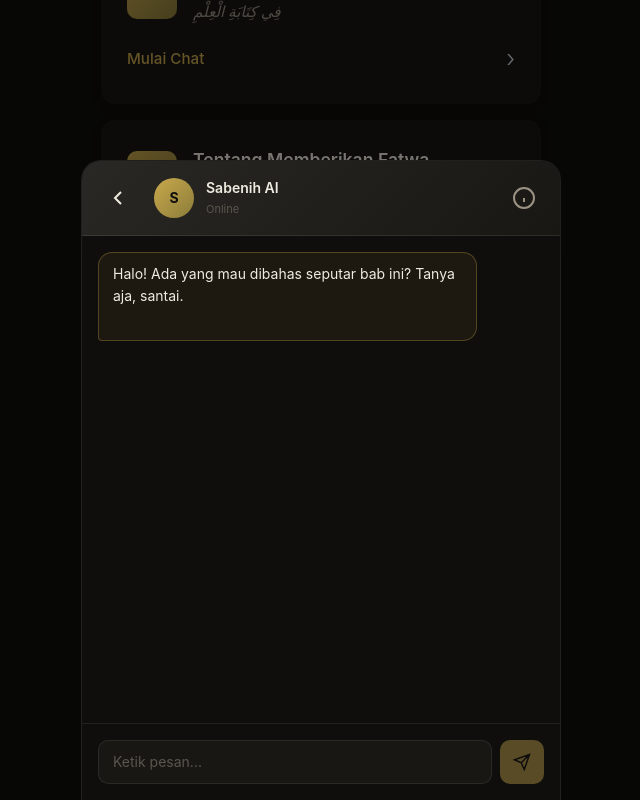
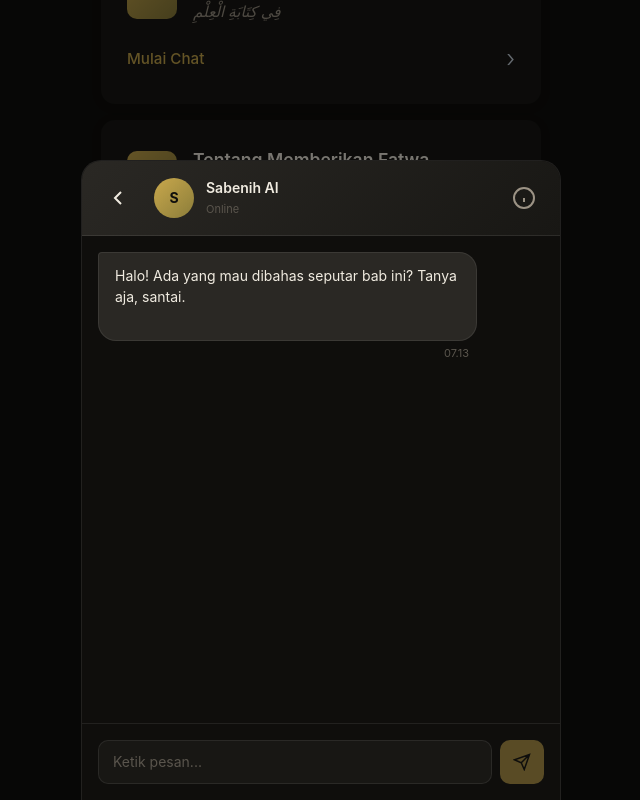
Before and after one commit to sabenihcode/Kitab, a React (Vite) app: page /tanya in a window 1280 px wide. Both pictures are taken after a click on the button 640 px from the left and 1026 px from the top of the page. Shown: the part 626-1426 px from the top of the page, without its empty margins (319-959 px from the left). Built offline with nearby package versions, Linux system fonts and the light colour scheme.

Commit message:
Refactor ChatBubble for WhatsApp styling and timestamp
Updated ChatBubble component to use WhatsApp style and added timestamp.

```diff
--- a/src/components/chat/ChatBubble.tsx
+++ b/src/components/chat/ChatBubble.tsx
@@ -7,23 +7,19 @@ interface ChatBubbleProps {
 }
 
 export const ChatBubble: FC<ChatBubbleProps> = ({ role, message }) => {
-  if (role === 'user') {
-    return (
-      <div className="chat-bubble user">
-        <p className="chat-bubble-text">{message}</p>
-      </div>
-    );
-  }
-
-  // Assistant: format markdown
-  const html = formatAIMessage(message);
-
   return (
-    <div className="chat-bubble assistant">
-      <p
-        className="chat-bubble-text"
-        dangerouslySetInnerHTML={{ __html: html }}
-      />
+    <div className={`whatsapp-bubble whatsapp-bubble-${role}`}>
+      {role === 'user' ? (
+        <p className="whatsapp-bubble-text">{message}</p>
+      ) : (
+        <p
+          className="whatsapp-bubble-text"
+          dangerouslySetInnerHTML={{ __html: formatAIMessage(message) }}
+        />
+      )}
+      <span className="whatsapp-bubble-time">
+        {new Date().toLocaleTimeString('id-ID', { hour: '2-digit', minute: '2-digit' })}
+      </span>
     </div>
   );
 };
```
